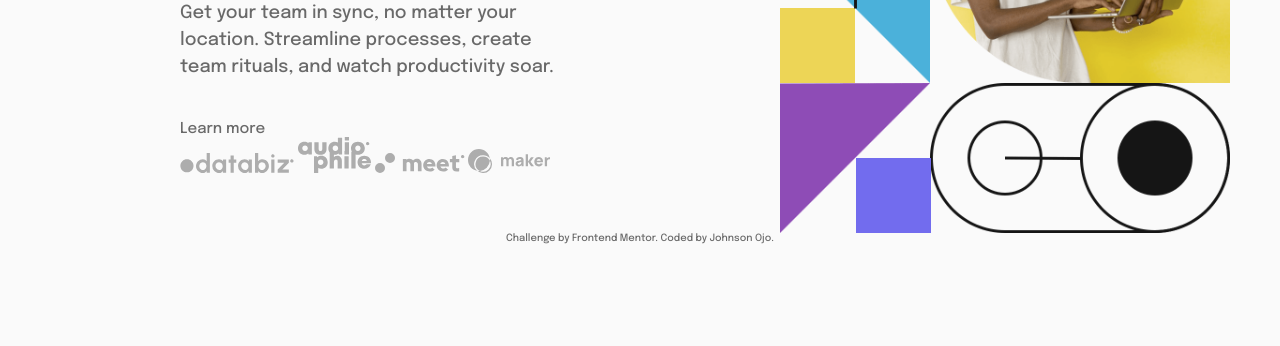
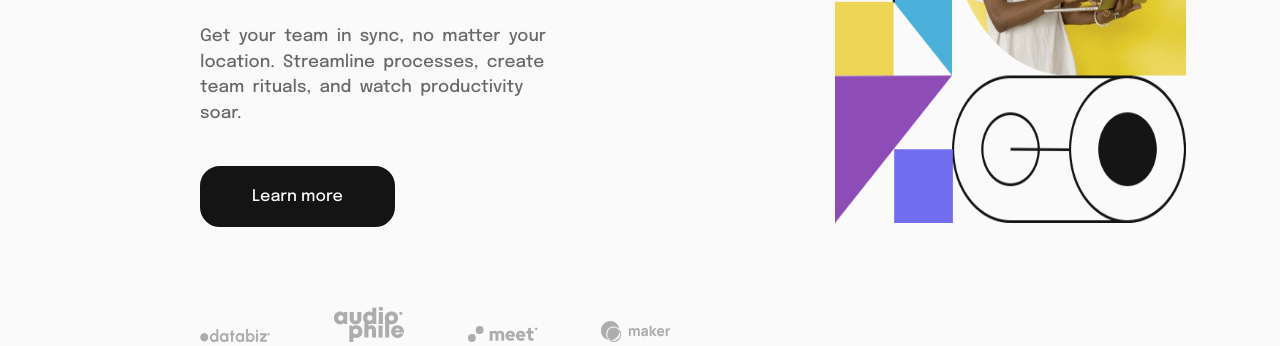
Before and after one commit to johnsonojo2/landingpage_withdropdown, a website: page index.html in a window 1280 px wide. Shown: the part 487-833 px from the top of the page. Before the commit the page ends 800 px from the top, so only its background shows below. Drawn offline with Linux system fonts and the light colour scheme.

Commit message:
continuation of main body for desktop screens

```diff
--- a/index.html
+++ b/index.html
@@ -193,12 +193,12 @@
       </div>
     </main>
 
-    <div class="attribution" style="text-align: center; font-size: 1rem">
+    <!-- <div class="attribution" style="text-align: center; font-size: 1rem">
       Challenge by
       <a href="https://www.frontendmentor.io?ref=challenge" target="_blank"
         >Frontend Mentor</a
       >. Coded by <a href="#">Johnson Ojo</a>.
-    </div>
+    </div> -->
 
     <script src="app.js"></script>
   </body>
--- a/scss/_layout.scss
+++ b/scss/_layout.scss
@@ -1,5 +1,5 @@
 .navigation {
-  padding: 4rem 2rem;
+  padding: 2rem 2rem;
   display: flex;
   justify-content: space-between;
   align-items: center;
@@ -244,15 +244,16 @@
 
 .main {
   display: flex;
-  height: 59rem;
+  height: 63rem;
+  padding-top: 4rem;
   .info {
-    display: flex;
-    flex-direction: column;
+    // display: flex;
+    // flex-direction: column;
     padding-left: 20rem;
-    padding-top: 5.3rem;
+    padding-top: 9rem;
     flex: 1;
     width: 0;
-    justify-content: center;
+    // justify-content: center;
     h1 {
       width: 85%;
       color: var(--almost-black);
@@ -262,9 +263,10 @@
     }
     .main-p {
       line-height: 1.5;
-      width: 66%;
-      font-size: 1.8rem;
+      width: 65%;
+      font-size: 1.7rem;
       margin-bottom: 4rem;
+      word-spacing: 0.4rem;
     }
   }
   .main-cta {
@@ -275,14 +277,21 @@
     background: var(--almost-black);
     display: inline-block;
     border: 2px solid var(--almost-black);
-    border-radius: 2.5rem;
-    padding: 2.5rem 5rem;
-    margin-bottom: 7rem;
+    border-radius: 2rem;
+    padding: 2rem 5rem;
+    margin-bottom: 8rem;
     cursor: pointer;
     &:hover {
       color: var(--almost-black);
       font-weight: bold;
       background: var(--almost-white);
+    }
+  }
+  .logos {
+    img {
+      margin-right: 6rem;
+
+      width: 7rem;
     }
   }
 
@@ -294,7 +303,7 @@
 
     .hero {
       //     background-size: contain;
-      // width: 100%;
+      width: 65%;
       height: 100%;
     }
   }
```
Also changed, not shown: css/style.comp.css, css/style.prefix.css, css/styles.css.
